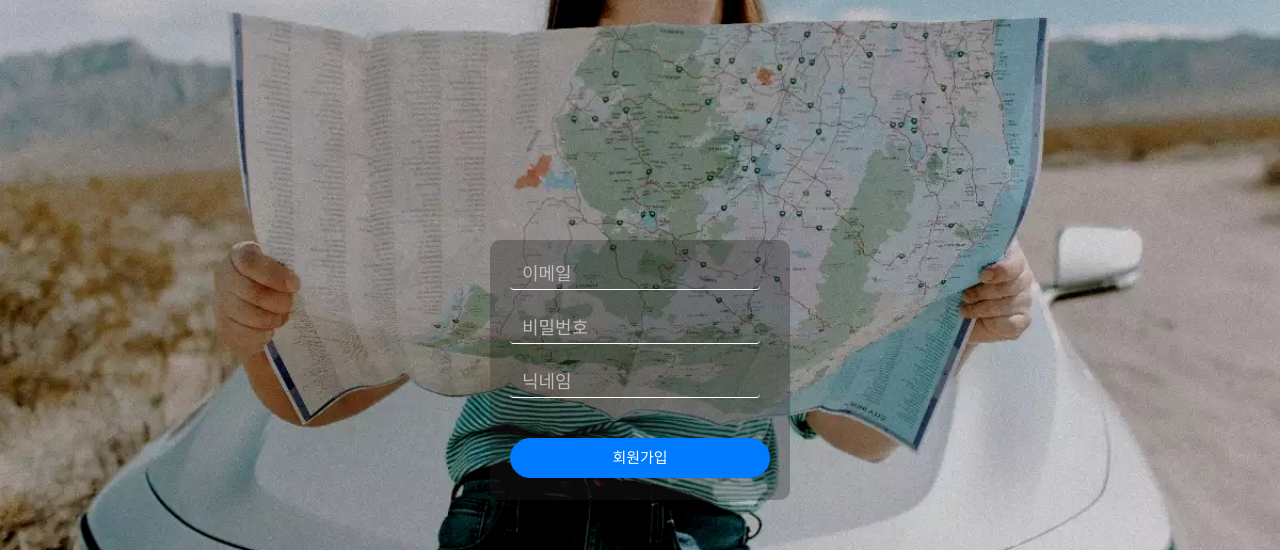
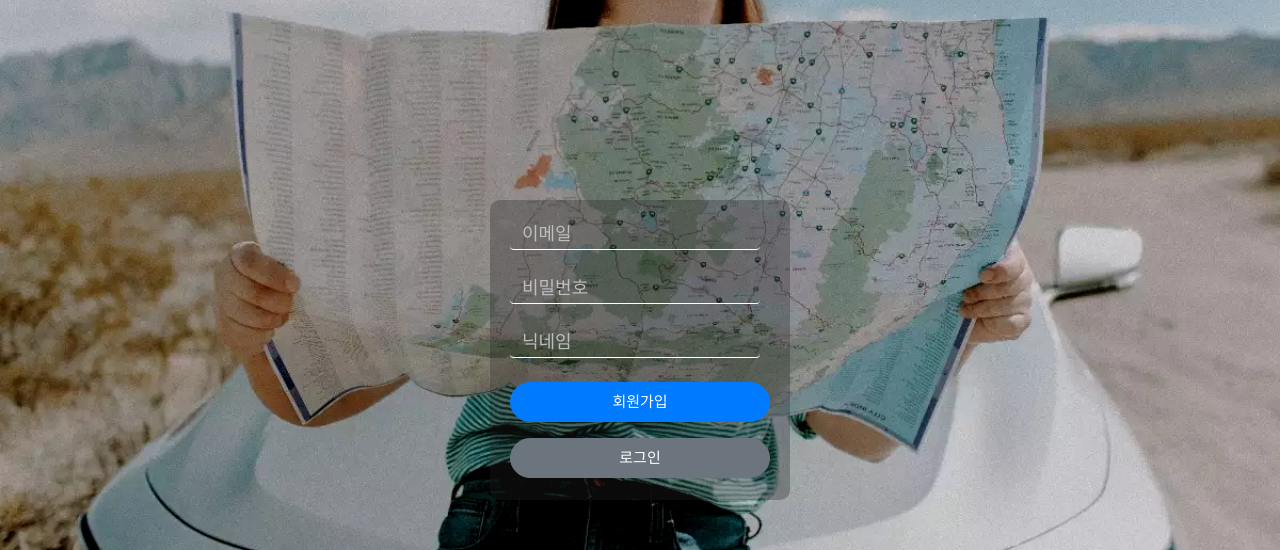
Before and after one commit to hanghaeWeek1Team12/wanderer, a Flask app: page /signup in a window 1280 px wide. Shown: the part 250-800 px from the top of the page. Run offline with Flask 2, Linux system fonts and the light colour scheme; some libraries are stand-ins or nearby versions.

Commit message:
signup page login button edit

```diff
--- a/static/styles/signup.css
+++ b/static/styles/signup.css
@@ -31,7 +31,7 @@ body{
     left: 0px;
     right: 0px;
     margin: auto;
-    height: 260px;
+    height: 300px;
     width: 300px;
     background-color: none;
     text-align: center;
--- a/templates/signup.html
+++ b/templates/signup.html
@@ -50,9 +50,9 @@
 
             <input type="nickName" class="form-control" id="nickName" placeholder="닉네임">
             <label for="nickName"></label>
-            <p></p>
         </div>
-        <button type="button" onclick="signup()" class="btn btn btn-primary">회원가입</button>
+        <button type="button" onclick="signup()" class="btn btn btn-primary">회원가입</button><p></p>
+        <button type="button" onclick="toPath('/login')" class="btn btn btn-secondary signup">로그인</button>
 </body>
 
 </html>
```
Also changed, not shown: static/styles/main.css (line endings or trailing spaces).
